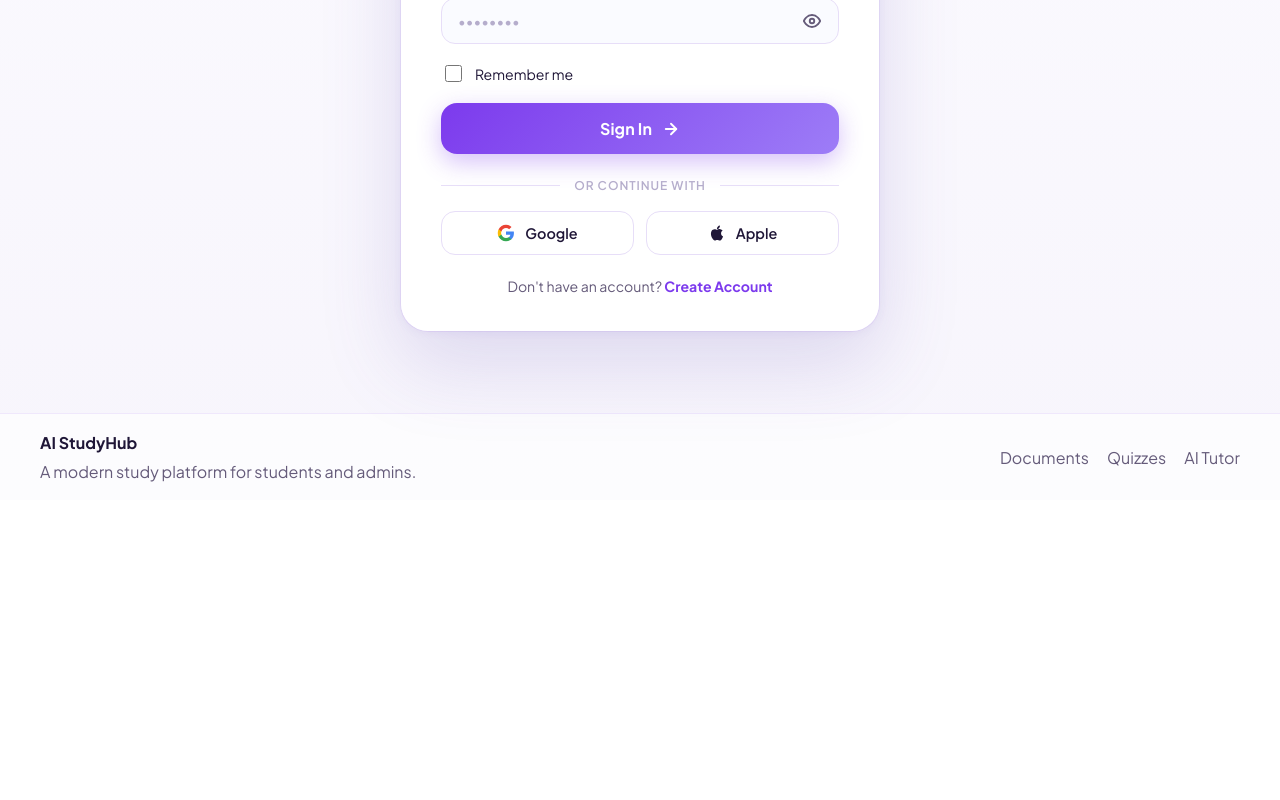
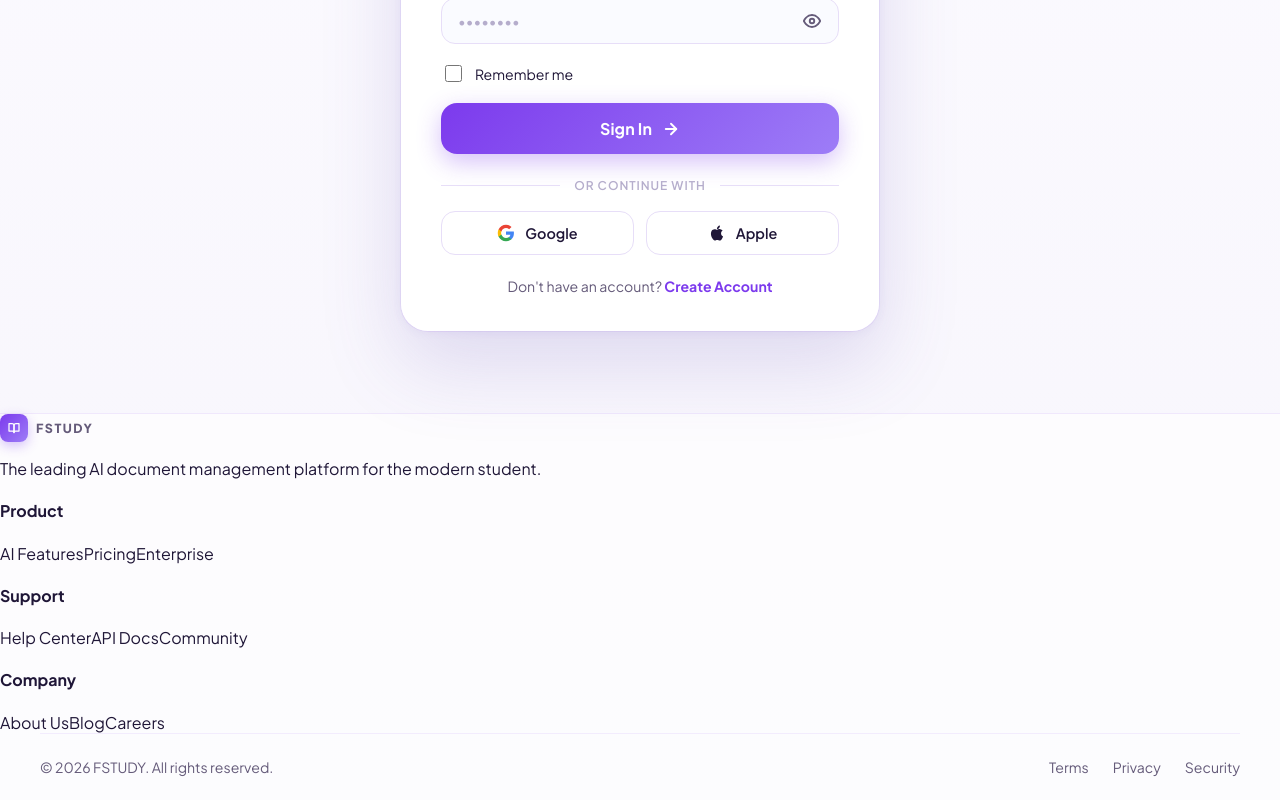
Before and after one commit to Quangsang2005/ai-study-hub, a React (Vite) app: page /login in a window 1280 px wide. Shown: the part 441-1241 px from the top of the page. Before the commit the page ends 941 px from the top, so only its background shows below. Built offline with nearby package versions, Linux system fonts and the light colour scheme.

Commit message:
sửa cái Footer

```diff
--- a/src/components/layout/PublicFooter.jsx
+++ b/src/components/layout/PublicFooter.jsx
@@ -1,17 +1,66 @@
+import { Link } from 'react-router-dom';
+
 function PublicFooter() {
   return (
     <footer className="footer">
-      <div className="footer-inner">
-        <div>
-          <strong>AI StudyHub</strong>
-          <p className="muted" style={{ margin: '8px 0 0' }}>
-            A modern study platform for students and admins.
+      {/* Upper Footer Grid */}
+      <div className="landing-footer-grid">
+        {/* Brand Summary Column */}
+        <div className="landing-footer-brand">
+          <div className="login-modal-logo" style={{ justifyContent: 'flex-start', marginBottom: 0 }}>
+            <div className="login-modal-logo-mark" style={{ width: '28px', height: '28px', borderRadius: '8px' }}>
+              <svg width="12" height="12" viewBox="0 0 24 24" fill="none" stroke="white" strokeWidth="2.5" strokeLinecap="round" strokeLinejoin="round">
+                <path d="M2 3h6a4 4 0 0 1 4 4v14a3 3 0 0 0-3-3H2z"/>
+                <path d="M22 3h-6a4 4 0 0 0-4 4v14a3 3 0 0 1 3-3h7z"/>
+              </svg>
+            </div>
+            <span className="login-modal-logo-text" style={{ fontSize: '0.78rem' }}>FSTUDY</span>
+          </div>
+          <p className="landing-footer-desc">
+            The leading AI document management platform for the modern student.
           </p>
         </div>
-        <div className="footer-links">
-          <span className="muted">Documents</span>
-          <span className="muted">Quizzes</span>
-          <span className="muted">AI Tutor</span>
+
+        {/* Product Column */}
+        <div className="landing-footer-column">
+          <h4 className="landing-footer-title">Product</h4>
+          <div className="landing-footer-links">
+            <Link to="/features" className="landing-footer-link">AI Features</Link>
+            <Link to="/pricing" className="landing-footer-link">Pricing</Link>
+            <Link to="/enterprise" className="landing-footer-link">Enterprise</Link>
+          </div>
+        </div>
+
+        {/* Support Column */}
+        <div className="landing-footer-column">
+          <h4 className="landing-footer-title">Support</h4>
+          <div className="landing-footer-links">
+            <Link to="/guide" className="landing-footer-link">Help Center</Link>
+            <Link to="/docs" className="landing-footer-link">API Docs</Link>
+            <Link to="/community" className="landing-footer-link">Community</Link>
+          </div>
+        </div>
+
+        {/* Company Column */}
+        <div className="landing-footer-column">
+          <h4 className="landing-footer-title">Company</h4>
+          <div className="landing-footer-links">
+            <Link to="/about" className="landing-footer-link">About Us</Link>
+            <Link to="/blog" className="landing-footer-link">Blog</Link>
+            <Link to="/careers" className="landing-footer-link">Careers</Link>
+          </div>
+        </div>
+      </div>
+
+      {/* Bottom Copyright and Meta Links */}
+      <div className="footer-inner" style={{ borderTop: '1px solid rgba(124, 58, 237, 0.08)', padding: '24px 0' }}>
+        <p className="muted" style={{ margin: 0, fontSize: '0.88rem' }}>
+          © 2026 FSTUDY. All rights reserved.
+        </p>
+        <div className="nav-links" style={{ gap: '24px' }}>
+          <Link to="/terms" className="nav-link" style={{ fontSize: '0.88rem' }}>Terms</Link>
+          <Link to="/privacy" className="nav-link" style={{ fontSize: '0.88rem' }}>Privacy</Link>
+          <Link to="/security" className="nav-link" style={{ fontSize: '0.88rem' }}>Security</Link>
         </div>
       </div>
     </footer>
```
